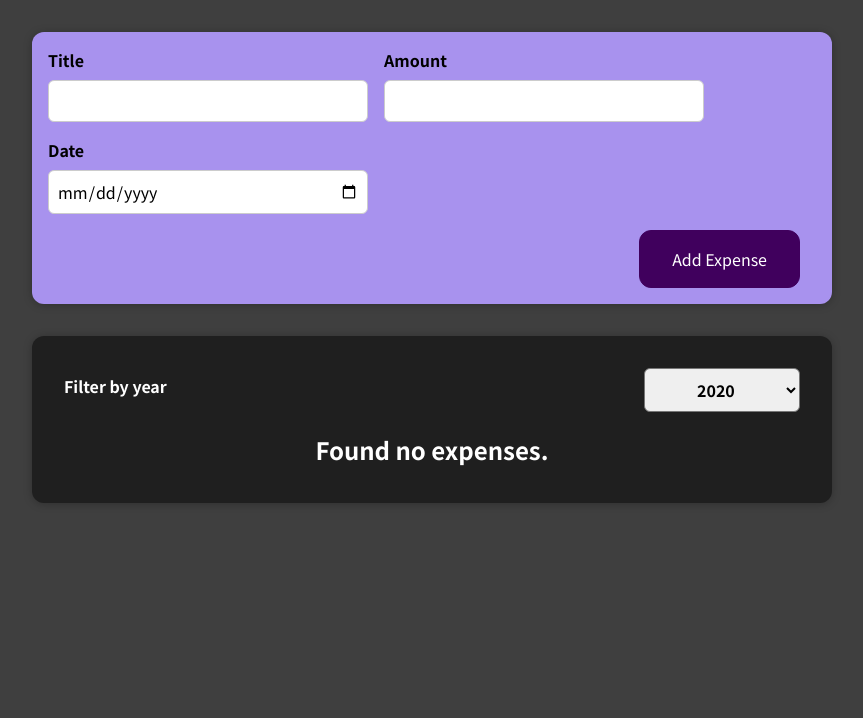
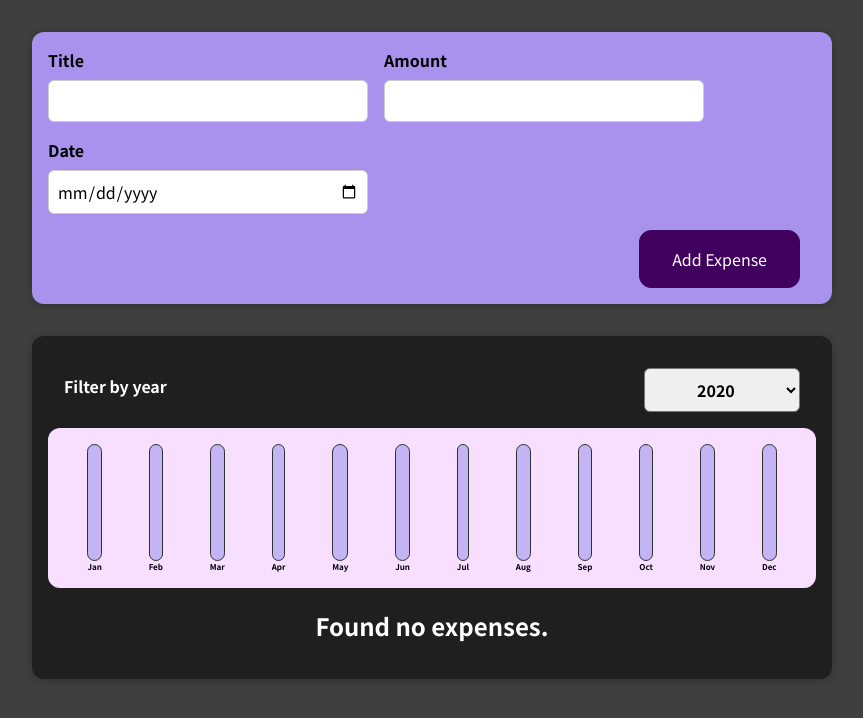
Before and after one commit to ferprr/expense-app, a React (Create React App) app: page / in a window 1280 px wide. Shown: the top 718 px of the page, without its empty margins (208-1071 px from the left). Built offline with nearby package versions, Linux system fonts and the light colour scheme.

Commit message:
expensesChart component and dynamic styles

```diff
--- a/src/components/Chart/Chart.js
+++ b/src/components/Chart/Chart.js
@@ -2,13 +2,16 @@
 import "./Chart.css";
 
 const Chart = (props) => {
+  const dataPointValues = props.dataPoints.map((dataPoint) => dataPoint.value);
+  const totalMaximum = Math.max(...dataPointValues);
+
   return (
     <div className="chart">
       {props.dataPoints.map((dataPoint) => (
         <ChartBar
           key={dataPoint.label}
           value={dataPoint.value}
-          maxValue={null}
+          maxValue={totalMaximum}
           label={dataPoint.label}
         />
       ))}
--- a/src/components/Expenses/Expenses.js
+++ b/src/components/Expenses/Expenses.js
@@ -3,6 +3,7 @@
 import Card from "../UI/Card";
 import ExpenseFilter from "./ExpenseFilter";
 import ExpenseList from "./ExpenseList";
+import ExpensesChart from "./ExpensesChart";
 
 const Expenses = (props) => {
   const [filteredYear, setFilteredYear] = useState("2020");
@@ -22,6 +23,7 @@
           selected={filteredYear}
           onChangeFilter={filterChangeHandler}
         />
+        <ExpensesChart expenses={filteredExpenses} />
         <ExpenseList expenses={filteredExpenses} />
       </Card>
     </div>
--- /dev/null
+++ b/src/components/Expenses/ExpensesChart.js
@@ -0,0 +1,27 @@
+import Chart from "../Chart/Chart";
+
+const ExpensesChart = (props) => {
+  const chartDataPoints = [
+    { label: "Jan", value: 0 },
+    { label: "Feb", value: 0 },
+    { label: "Mar", value: 0 },
+    { label: "Apr", value: 0 },
+    { label: "May", value: 0 },
+    { label: "Jun", value: 0 },
+    { label: "Jul", value: 0 },
+    { label: "Aug", value: 0 },
+    { label: "Sep", value: 0 },
+    { label: "Oct", value: 0 },
+    { label: "Nov", value: 0 },
+    { label: "Dec", value: 0 },
+  ];
+
+  for (const expense of props.expenses) {
+    const expenseMonth = expense.date.getMonth(); //starting at 0 => Jan => 0
+    chartDataPoints[expenseMonth].value += expense.amount;
+  }
+
+  return <Chart dataPoints={chartDataPoints} />;
+};
+
+export default ExpensesChart;
```
